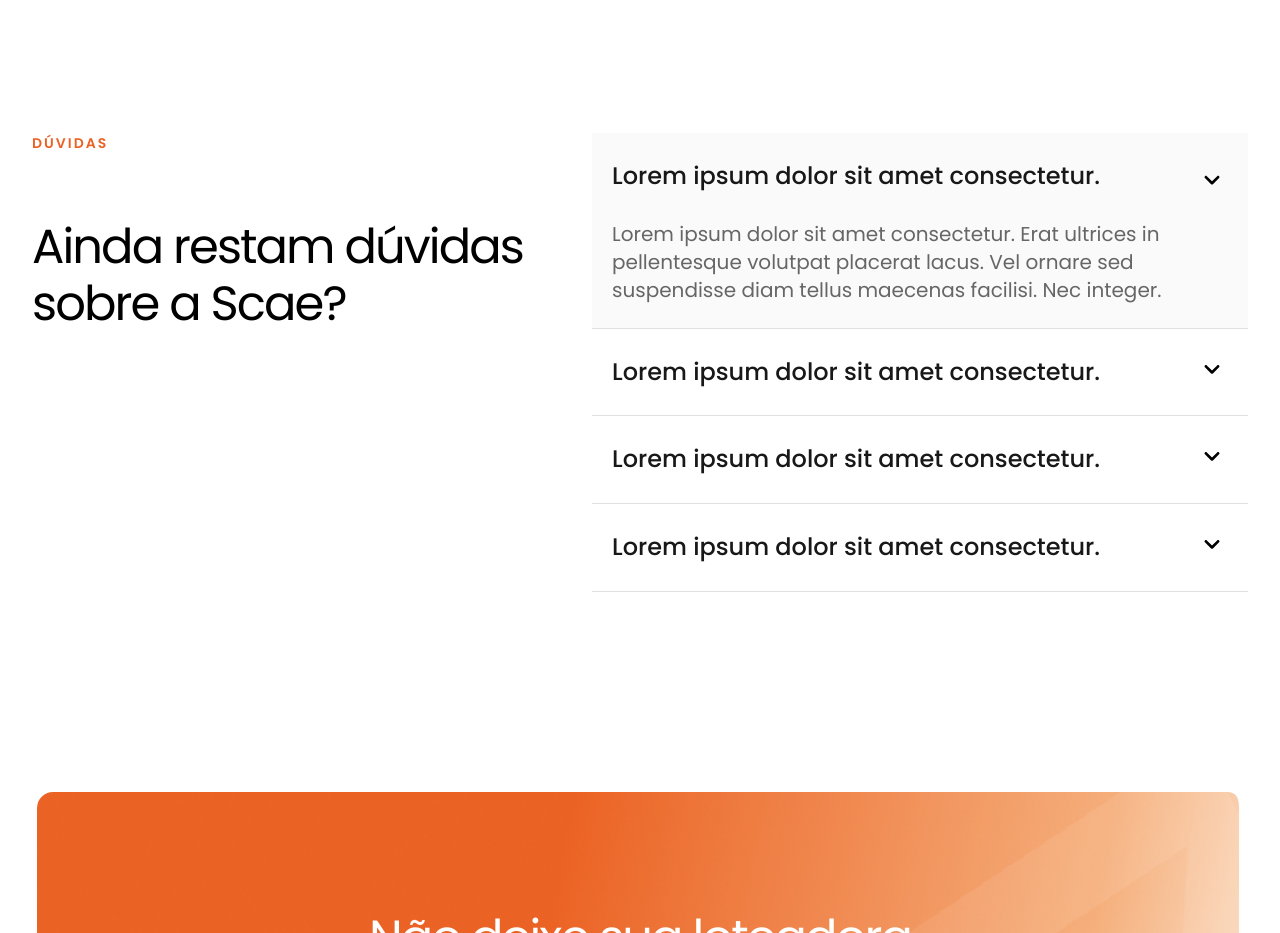
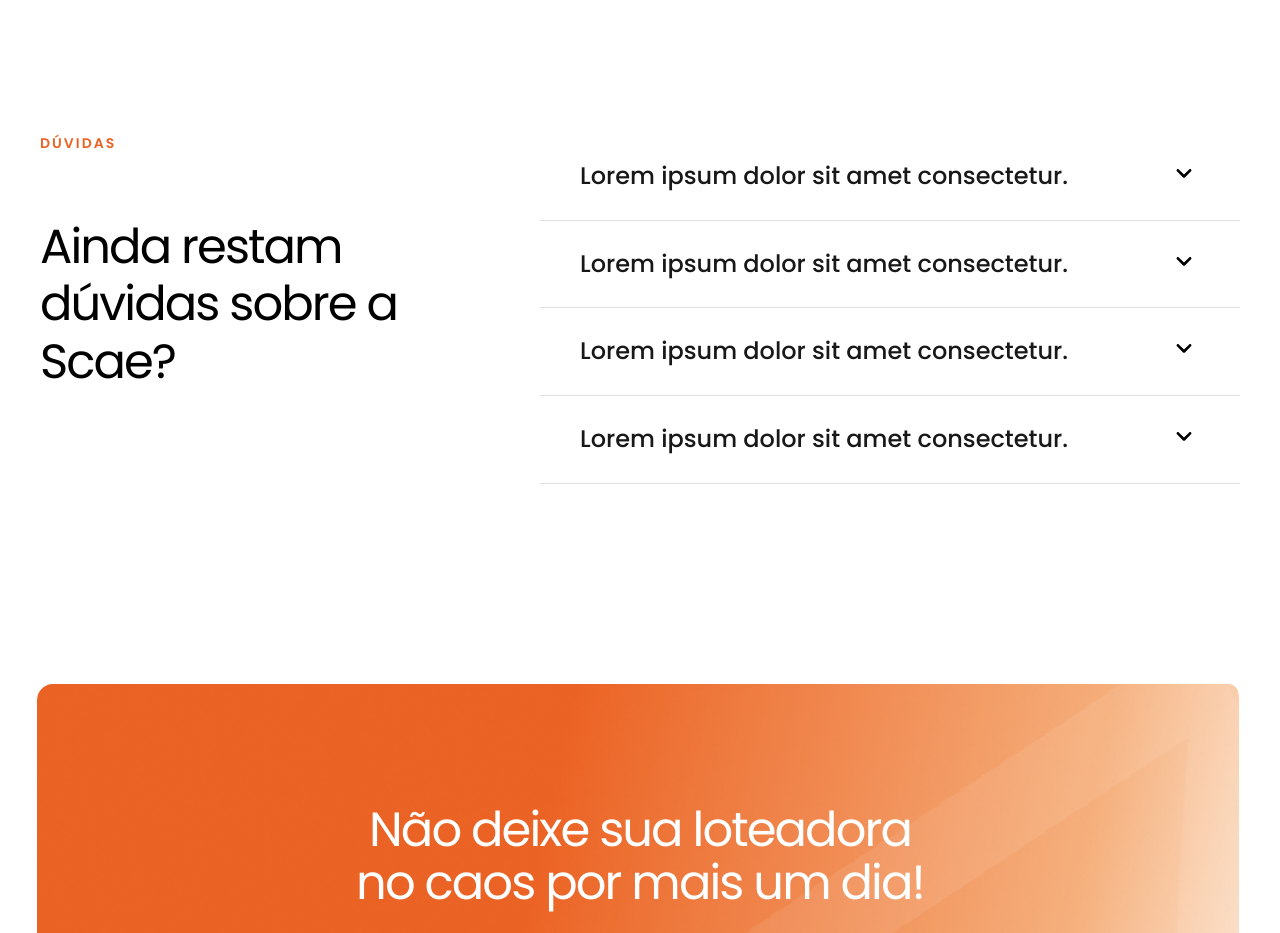
Before and after one commit to Nelson-Ti/site-scae, a website: page index.html in a window 1280 px wide. Shown: the part 5760-6693 px from the top of the page. Drawn offline with Linux system fonts and the light colour scheme.

Commit message:
ajustes faq

```diff
--- a/index.html
+++ b/index.html
@@ -388,11 +388,11 @@
           <h2 class="faq-title">Ainda restam dúvidas sobre a Scae?</h2>
         </div>
         <div class="faq-right">
-          <div class="faq-item open">
+          <div class="faq-item">
             <button class="faq-question">
               <span>Lorem ipsum dolor sit amet consectetur.</span>
               <span class="faq-arrow">
-                <img src="images/faq/arrow_up.svg" alt="Abrir/Fechar" />
+                <img src="images/faq/arrow_down.svg" alt="Abrir/Fechar" />
               </span>
             </button>
             <div class="faq-answer">
--- a/styles.css
+++ b/styles.css
@@ -924,16 +924,17 @@ footer {
 
 /* FAQ*/
 .faq-section {
-  width: 100%;
+  width: 1200px !important;
+
   margin: 0 auto;
   display: flex;
   justify-content: center;
-  padding: 0 32px;
+  padding: 0 0px;
 }
 .faq-container {
   display: flex;
-  gap: 60px;
-  max-width: 1400px;
+  gap: 0px;
+  max-width: 1200px;
   width: 100%;
 }
 .faq-left {
@@ -954,8 +955,11 @@ footer {
   font-family: 'Poppins', sans-serif;
 }
 .faq-title {
+  width: 401px !important;
+
+
   color: #000;
-  width: 100%;
+
   font-family: Poppins;
   font-size: 48px;
   font-style: normal;
@@ -965,8 +969,8 @@ footer {
   margin-bottom: 40px;
 }
 .faq-right {
-  width: 100%;
-  max-width: 700px;
+  width: 966px !important;
+
   flex: 1;
 }
 .faq-item {
@@ -993,7 +997,7 @@ footer {
   display: flex;
   justify-content: space-between;
   align-items: center;
-  padding: 24px 20px;
+  padding: 24px 40px;
   cursor: pointer;
   min-height: 56px;
   text-align: left;
@@ -1001,12 +1005,12 @@ footer {
 .faq-answer {
   width: 100%;
   box-sizing: border-box;
-  font-family: Poppins;
+  font-family: Poppins, sans-serif;
   color: #666666;
   font-size: 20px;
   font-style: normal;
   font-weight: 400;
-  padding: 0 20px 24px 20px;
+  padding: 0 20px 24px 40px;
   line-height: 140%; /* 28px */
   display: none;
 }
```
